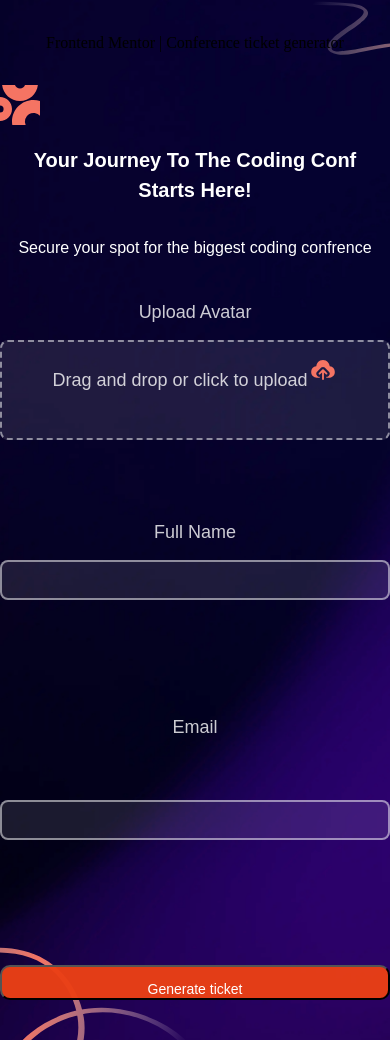
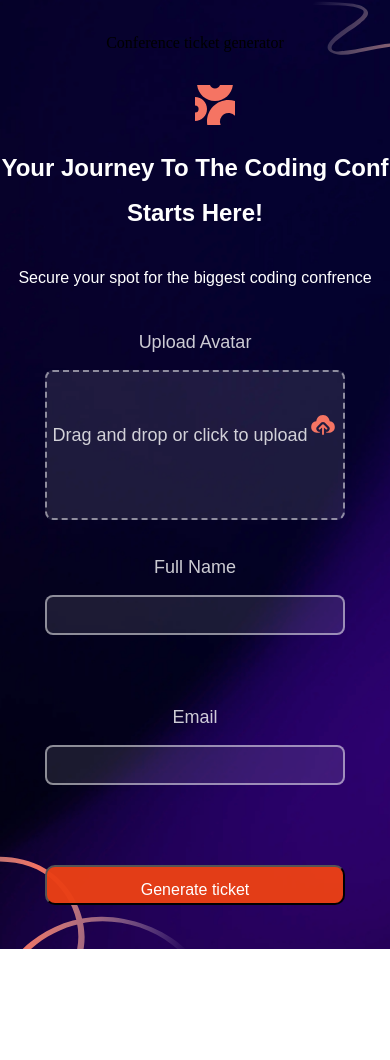
Before and after one commit to Rsubhamsharma/Ticket-generator, a website: page index.html in a window 390 px wide. After the commit the page ends 969 px from the top, so only its background shows below. Drawn offline with Linux system fonts and the light colour scheme.

Commit message:
Rectifies some responsive issues

```diff
--- a/conf.css
+++ b/conf.css
@@ -1,4 +1,4 @@
-*{
+* {
   margin: 0;
   padding: 0;
   box-sizing: border-box;
@@ -6,7 +6,9 @@
 body {
   position: relative;
   font-family: "Segoe UI Emoji", sans-serif;
-    background-image: url('./assets/images/pattern-squiggly-line-bottom-desktop.svg'), url('./assets/images/pattern-squiggly-line-top.svg'), url('./assets/images/background-desktop.png');
+  background-image: url("./assets/images/pattern-squiggly-line-bottom-desktop.svg"),
+    url("./assets/images/pattern-squiggly-line-top.svg"),
+    url("./assets/images/background-desktop.png");
   background-size: 50%, 30%, cover;
   background-repeat: no-repeat, no-repeat, no-repeat;
   background-position: bottom left, top right, center;
@@ -14,13 +16,12 @@ body {
   min-height: 100vh; /* Ensures the body has a fixed height */
   /* Prevents layout shifts */
 }
-.heading{
-    display:block;
+.heading {
+  display: block;
   text-align: center;
   line-height: 45px;
-
 }
-.form{
+.form {
   margin-top: 10px;
 
   /* Centers the form vertically */
@@ -30,29 +31,26 @@ body {
   flex-direction: column;
   align-items: center;
   width: 100%;
-
 }
 .form-group label {
-    margin-bottom: 5px;
   font-size: 18px;
   color: rgba(255, 255, 255, 0.8);
 }
 
-
-button{
+button {
   display: block;
   border-radius: 10px;
   width: 30%;
   height: 35px;
-    color:white;
+  color: white;
   font-size: 16px;
   background: rgba(235, 64, 21, 0.966);
 }
-input[type="file"]{
+input[type="file"] {
   display: none;
 }
-.error-message{
-    margin-top:5px;
+.error-message {
+  margin-top: 5px;
 }
 
 /* .file-upload{display: none}; */
@@ -60,7 +58,7 @@ input[type="file"]{
   display: flex;
   align-items: center;
   justify-content: center;
-    width:30%;
+  width: 30%;
   height: 150px;
   border: 2px dashed rgba(255, 255, 255, 0.5);
   border-radius: 8px;
@@ -68,12 +66,14 @@ input[type="file"]{
   color: rgba(255, 255, 255, 0.8);
   font-size: 14px;
   cursor: pointer;
-    transition: border-color 0.3s;}
+  transition: border-color 0.3s;
+}
 .upload-box:hover {
   border-color: rgba(255, 255, 255, 0.8);
 }
 /* Remove invalid selector .input[type="text"] which hides all text inputs */
-.input-field{width: 30%;
+.input-field {
+  width: 30%;
   height: 40px;
   border: 2px solid rgba(255, 255, 255, 0.5);
   border-radius: 8px;
@@ -87,15 +87,14 @@ input[type="file"]{
   border-color: rgba(255, 255, 255, 0.8);
   box-shadow: 0 0 5px rgba(255, 255, 255, 0.8);
 }
-.input-field:hover{
+.input-field:hover {
   background-color: rgba(175, 175, 175, 0.623);
 }
-#btn:hover{
+#btn:hover {
   background: rgba(235, 64, 21, 0.8);
   color: white;
   border: 2px solid black;
   box-shadow: inset 2px 2px 0 0 rgb(187, 181, 181);
-
 }
 /* General styles (already present) */
 * {
@@ -149,6 +148,10 @@ button {
 input[type="file"] {
   display: none;
 }
+.logoimg{
+  margin-left: 50%;
+  margin-right: 50%;
+}
 
 .upload-box {
   display: flex;
@@ -200,71 +203,3 @@ input[type="file"] {
   border: 2px solid black;
   box-shadow: inset 2px 2px 0 0 rgb(187, 181, 181);
 }
-
-/* Responsive styles for tablets */
-@media (max-width: 768px) {
-    .form {
-        max-width: 90%;
-    }
-
-    .upload-box {
-        max-width: 100%;
-        height: 120px;
-    }
-
-    .input-field {
-        max-width: 100%;
-    }
-
-    button {
-        max-width: 100%;
-    }
-}
-
-/* Responsive styles for mobile */
-@media (max-width: 480px) {
-    .heading h2 {
-        font-size: 20px;
-        line-height: 30px;
-    }
-
-    .form {
-        max-width: 100%;
-    }
-
-    .upload-box {
-        max-width: 100%;
-        height: 100px;
-    }
-
-    .input-field {
-        max-width: 100%;
-        font-size: 12px;
-    }
-
-    button {
-        max-width: 100%;
-        font-size: 14px;
-        height: 35px;
-    }
-}
-/* Styles for larger screens (laptops and desktops) */
-@media (min-width: 1024px) {
-    .form {
-        max-width: 400px; /* Restrict the form width */
-    }
-
-
-    .upload-box {
-        max-width: 300px; /* Restrict the upload box width */
-        height: 150px; /* Original height */
-    }
-
-    .input-field {
-        max-width: 300px; /* Restrict the input field width */
-    }
-
-    button {
-        max-width: 300px; /* Restrict the button width */
-    }
-}
--- a/conf.js
+++ b/conf.js
@@ -1,34 +1,27 @@
-let btn=document.getElementById("btn");
-let fname=document.querySelector("input[type='text']");
-let email=document.querySelector("input[type='email']");
-let errormessage=document.querySelectorAll(".error-message");
-let upload=document.querySelectorAll(".upload")[0];
-let upload2=document.querySelectorAll(".upload")[1];
-document.getElementById("img").addEventListener("change", function(event) {
+let btn = document.getElementById("btn");
+let fname = document.querySelector("input[type='text']");
+let email = document.querySelector("input[type='email']");
+let errormessage = document.querySelectorAll(".error-message");
+let upload = document.querySelectorAll(".upload")[0];
+let upload2 = document.querySelectorAll(".upload")[1];
+document.getElementById("img").addEventListener("change", function (event) {
   let file = event.target.files[0];
-   // Hide the upload button after file selection
 
   if (file) {
     let reader = new FileReader();
     reader.readAsDataURL(file);
 
-
-        reader.onload = function() {
-
-
+    reader.onload = function () {
       localStorage.setItem("uploadedFile", reader.result);
       upload.style.display = "none";
       upload2.style.display = "none";
       let img = document.getElementById("preview");
       img.src = reader.result;
       img.style.display = "block"; // Ensure it's visible
-
-
-            console.log("File saved! You can access it on another page.");
     };
   }
 });
-btn.addEventListener("click",function(e){
+btn.addEventListener("click", function (e) {
   e.preventDefault();
 
   let name = fname ? fname.value : "";
@@ -38,24 +31,24 @@ btn.addEventListener("click",function(e){
     mailvalue = email.value;
 
     // Use a relative path and ensure the filename matches exactly (case-sensitive for GitHub Pages)
-           window.location.href = "./ticket.html?name=" + encodeURIComponent(namevalue) + "&email=" + encodeURIComponent(mailvalue);
-           console.log("redirecting to", window.location.href);
+    window.location.href =
+      "./ticket.html?name=" +
+      encodeURIComponent(namevalue) +
+      "&email=" +
+      encodeURIComponent(mailvalue);
   }
 
-    if(name=="" ||mail==""){
+  if (name == "" || mail == "") {
     if (errormessage[0]) {
       errormessage[0].textContent = "⚠Please fill out all fields!";
     }
     if (errormessage[1]) {
       errormessage[1].textContent = "⚠Please fill out all fields!";
-
     }
-      }else{
-        fname.value="";
-        email.value="";
-        errormessage[0].textContent="";
-        errormessage[1].textContent="";
-       console.log("Form submitted successfully");
-
+  } else {
+    fname.value = "";
+    email.value = "";
+    errormessage[0].textContent = "";
+    errormessage[1].textContent = "";
   }
-})
+});
--- a/index.html
+++ b/index.html
@@ -2,17 +2,17 @@
 <html lang="en">
 <head>
   <meta charset="UTF-8">
-  <meta name="viewport" content="width=device-width, initial-scale=1.0"> <!-- displays site properly based on user's device -->
+  <meta name="viewport" content="width=device-width, initial-scale=1.0">
 
   <link rel="icon" type="image/png" sizes="32x32" href="./assets/images/favicon-32x32.png">
   <link rel="stylesheet" href="conf.css">
-  <title>Frontend Mentor | Conference ticket generator</title>
+  <title>Conference ticket generator</title>
 
 
 </head>
 <body>
   <div class="heading">
-    <img src="assets/images/logo-mark.svg" alt="logo" />
+    <img  class="logoimg" src="assets/images/logo-mark.svg" alt="logo" >
     <h2>Your Journey To The Coding Conf <br>Starts Here!</h2>
     <p>Secure your spot for the biggest coding confrence</p>
   </div>
@@ -23,25 +23,25 @@
 
      <label class="upload-box" >
       <span class="upload">Drag and drop or click to upload </span>
-      <br><span class="upload"><img src="assets/images/icon-upload.svg" alt="upload icon" /></span>
-      <input type="file" id="img" accept="image/png, image/jpeg, image/jpg" class="file-upload" />
-      <img id="preview" style="display:none; max-width:100px;">
+      <span class="upload"><img src="assets/images/icon-upload.svg" alt="upload icon" ></span>
+      <input type="file" id="img" accept="image/png, image/jpeg, image/jpg" class="file-upload" >
+      <!-- <img id="preview" style="display:none; max-width:100px;"> -->
 
     </label></div>
 
-     <br>
+
      <div class="form-group">
-     <label class="one">Full Name</label>
+     <label class="one"> Full Name</label>
      <input type="text"  class="input-field" />
      <span class="error-message"></span>
     </div>
-      <br>
+
       <div class="form-group">
         <label class="two">Email</label>
-      <br><input type="email"  class="input-field" />
+      <input type="email"  class="input-field" >
       <span class="error-message"></span>
       </div>
-      <br><button id="btn">Generate ticket</button>
+      <button id="btn">Generate ticket</button>
     </div>
   </form>
   <script src="conf.js"></script>
--- a/ticket.css
+++ b/ticket.css
@@ -2,6 +2,7 @@
     margin: 0%;
     padding: 0%;
     box-sizing: border-box;
+    overflow: hidden;
 }
 body{position: relative;
     font-family: "Segoe UI Emoji", sans-serif;
@@ -13,6 +14,12 @@ body{position: relative;
     color: white;
     min-height: 100vh;
 
+}
+.logoimg{
+    margin-top: 2%;
+
+  margin-left: 50%;
+  margin-right: 50%;
 }
 .message{
         display:block;
```
Also changed, not shown: ticket.html (+3 -3 lines). Lines whose indentation alone changed are shown as unchanged.
